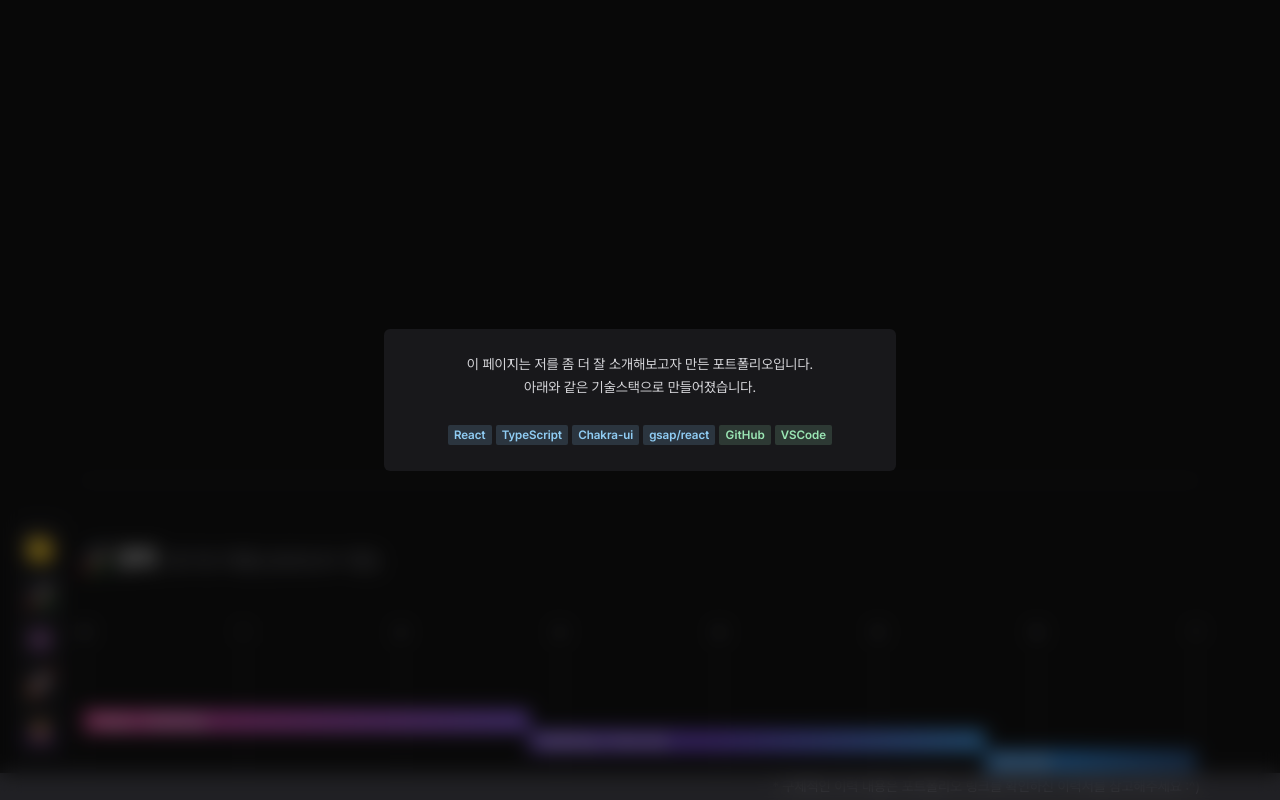
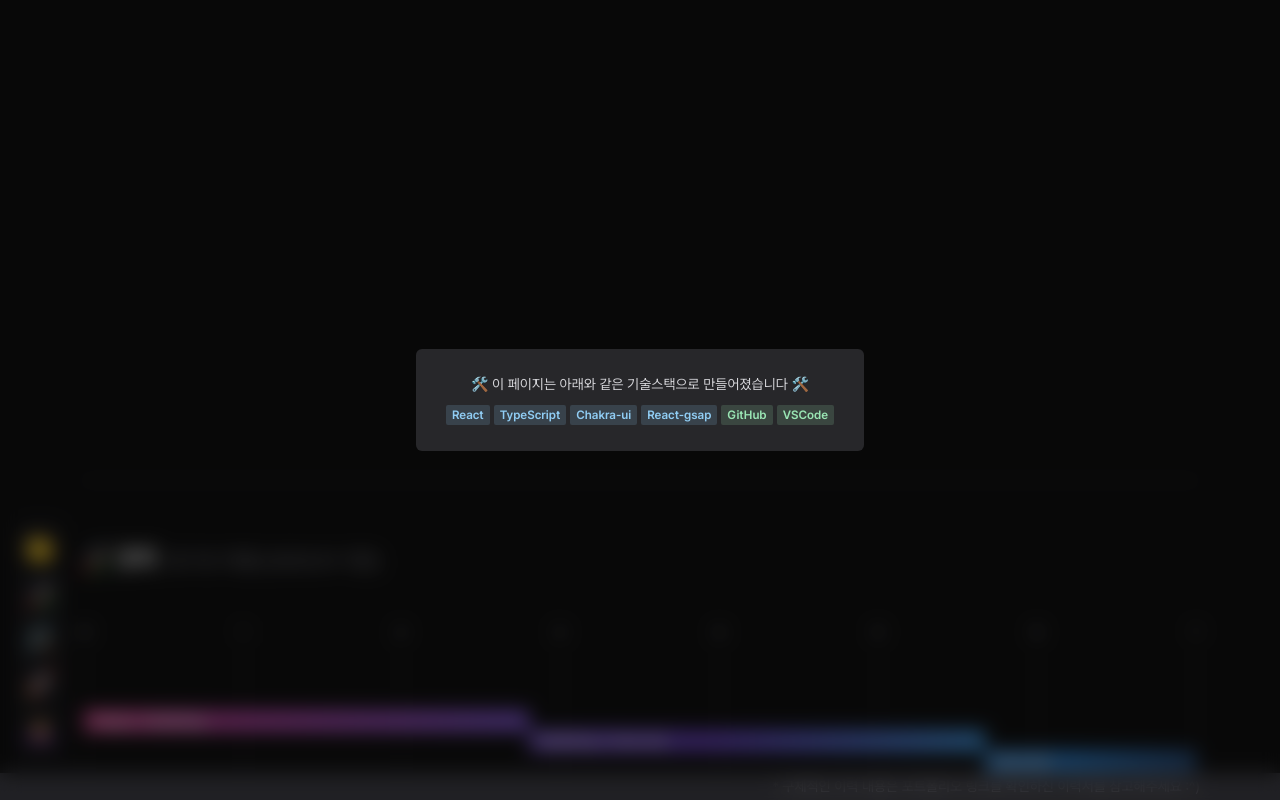
Before and after one commit to seseun/portfolio, a React (Create React App) app: page / in a window 1280 px wide. Shown: the top 800 px of the page. Built offline with nearby package versions, Linux system fonts and the light colour scheme.

Commit message:
change: 이모지 및 타이틀 변경

```diff
--- a/public/index.html
+++ b/public/index.html
@@ -4,10 +4,7 @@
     <meta charset="utf-8" />
     <link rel="icon" href="%PUBLIC_URL%/favicon.ico" />
     <meta name="viewport" content="width=device-width, initial-scale=1" />
-    <meta
-      name="description"
-      content="Web site created using create-react-app"
-    />
+    <meta name="description" content="seseun_portfolio" />
     <link rel="apple-touch-icon" href="%PUBLIC_URL%/logo192.png" />
     <!--
       manifest.json provides metadata used when your web app is installed on a
@@ -23,7 +20,7 @@
       work correctly both with client-side routing and a non-root public URL.
       Learn how to configure a non-root public URL by running `npm run build`.
     -->
-    <title>seseun portfolio</title>
+    <title>seseun_portfolio</title>
   </head>
   <body>
     <noscript>You need to enable JavaScript to run this app.</noscript>
--- a/src/components/SkillBox/index.tsx
+++ b/src/components/SkillBox/index.tsx
@@ -23,7 +23,7 @@ function SkillBox({
       width="100%"
       {...props}
     >
-      {!noBg && <Text as="span">👾</Text>}
+      {!noBg && <Text as="span">🛠️</Text>}
       <Flex py={0.5} gap={1} justifyContent={align} w="full" wrap="wrap">
         {children}
       </Flex>
--- a/src/pages/Home/Navigator/index.tsx
+++ b/src/pages/Home/Navigator/index.tsx
@@ -47,7 +47,7 @@ function Navigator<T extends Record<string, unknown>>({
         onClick={() => scrollToSection("career")}
       />
       <NavButton
-        emoji="👾"
+        emoji="🛠️"
         text="기술스택"
         onClick={() => scrollToSection("skill")}
       />
--- a/src/pages/Home/SectionProfile/HelloModal/index.tsx
+++ b/src/pages/Home/SectionProfile/HelloModal/index.tsx
@@ -13,21 +13,19 @@ import ModalProps from "type/ModalProps";
 
 function HelloModal({ isOpen, onClose }: ModalProps) {
   return (
-    <Modal isOpen={isOpen} onClose={onClose} isCentered size="lg">
+    <Modal isOpen={isOpen} onClose={onClose} isCentered size="md">
       <ModalOverlay backdropFilter="blur(10px)" />
       <ModalContent py={4} boxShadow="none">
         <ModalBody>
-          <VStack align="center" textAlign="center" spacing={6}>
+          <VStack align="center" textAlign="center" spacing={2}>
             <Text color="gray.300" fontSize="sm">
-              이 페이지는 저를 좀 더 잘 소개해보고자 만든 포트폴리오입니다.
-              <br />
-              아래와 같은 기술스택으로 만들어졌습니다.
+              🛠️ 이 페이지는 아래와 같은 기술스택으로 만들어졌습니다 🛠️
             </Text>
             <SkillBox align="center" noBg>
               <Badge colorScheme="blue">React</Badge>
               <Badge colorScheme="blue">TypeScript</Badge>
               <Badge colorScheme="blue">Chakra-ui</Badge>
-              <Badge colorScheme="blue">gsap/react</Badge>
+              <Badge colorScheme="blue">React-gsap</Badge>
               <Badge colorScheme="green">GitHub</Badge>
               <Badge colorScheme="green">VSCode</Badge>
             </SkillBox>
--- a/src/pages/Home/SectionProfile/index.tsx
+++ b/src/pages/Home/SectionProfile/index.tsx
@@ -1,5 +1,6 @@
 import {
   Box,
+  Button,
   Circle,
   Flex,
   HStack,
@@ -141,6 +142,12 @@ const SectionProfile = forwardRef<HTMLDivElement>((props, ref) => {
             }}
           >
             <Flex align="center" gap={2}>
+              <Text as="span">👾</Text>
+              <Button as="a" variant="link" href="https://github.com/seseun">
+                https://github.com/seseun
+              </Button>
+            </Flex>
+            <Flex align="center" gap={2}>
               <Text as="span">🤙</Text>
               <Text>+82 10-5492-1581</Text>
             </Flex>
--- a/src/pages/Home/SectionProject/index.tsx
+++ b/src/pages/Home/SectionProject/index.tsx
@@ -43,13 +43,13 @@ const SectionProject = forwardRef<HTMLDivElement>((props, ref) => {
           prjKey="kimplabs"
           company="아브코"
           subject="김프랩스"
-          date="2024.06 ~"
+          date="2024.05 ~"
           desc={`아비트리지 투자자들을 위한 김프 등의 트레이딩 정보를 제공하는 웹입니다.`}
           imgUrl={prjKimplabs}
           link="https://kimplabs.com/"
           comments={[
             "Next.js, TypeScript를 사용하여 WEB을 구현했습니다.",
-            "웹소캣을 사용했습니다.",
+            "웹소캣을 사용합니다.",
             "프론트개발 단독진행하였습니다.",
           ]}
           skills={
@@ -72,13 +72,13 @@ const SectionProject = forwardRef<HTMLDivElement>((props, ref) => {
           prjKey="avco-homepage"
           company="아브코"
           subject="자사 홈페이지 리뉴얼"
-          date="2024.05"
+          date="2024.04"
           desc={`자사 홈페이지를 React 웹으로 리뉴얼하였습니다.`}
           imgUrl={prjAvco}
           link="https://avco.kr/"
           comments={[
             "React, TypeScript를 사용하여 WEB을 구현했습니다.",
-            "react-gsap을 이용했습니다.",
+            "React-gsap을 이용했습니다.",
             "프론트개발 단독진행하였습니다.",
           ]}
           skills={
@@ -90,11 +90,12 @@ const SectionProject = forwardRef<HTMLDivElement>((props, ref) => {
               <Badge colorScheme="blue">React-query</Badge>
               <Badge colorScheme="blue">Gsap</Badge>
               <Badge colorScheme="blue">React-gsap</Badge>
+              <Badge colorScheme="blue">axios</Badge>
+              <Badge colorScheme="blue">Wordpress</Badge>
               <Badge colorScheme="red">Figma</Badge>
               <Badge colorScheme="green">GitHub</Badge>
               <Badge colorScheme="green">VSCode</Badge>
               <Badge colorScheme="green">Swagger</Badge>
-              <Badge colorScheme="green">Postman</Badge>
             </>
           }
         />
@@ -102,7 +103,7 @@ const SectionProject = forwardRef<HTMLDivElement>((props, ref) => {
           prjKey="gapcha"
           company="아브코"
           subject="갭챠"
-          date="2024.01 ~ 2024.04"
+          date="2024.02 ~ 2024.04"
           desc={`자사의 아비트리지를 이용한 트레이딩 봇을 이용하는 고객을 위한 클라이언트 웹입니다.`}
           imgUrl={prjGapcha}
           link="https://sales.gapcha.com/main"
@@ -118,6 +119,7 @@ const SectionProject = forwardRef<HTMLDivElement>((props, ref) => {
               <Badge colorScheme="blue">React-hook-form</Badge>
               <Badge colorScheme="blue">React-query</Badge>
               <Badge colorScheme="blue">Zustand</Badge>
+              <Badge colorScheme="blue">axios</Badge>
               <Badge colorScheme="red">Figma</Badge>
               <Badge colorScheme="green">GitHub</Badge>
               <Badge colorScheme="green">VSCode</Badge>
@@ -146,6 +148,7 @@ const SectionProject = forwardRef<HTMLDivElement>((props, ref) => {
               <Badge colorScheme="blue">React-hook-form</Badge>
               <Badge colorScheme="blue">React-query</Badge>
               <Badge colorScheme="blue">React-redux</Badge>
+              <Badge colorScheme="blue">axios</Badge>
               <Badge colorScheme="red">Figma</Badge>
               <Badge colorScheme="green">GitHub</Badge>
               <Badge colorScheme="green">VSCode</Badge>
--- a/src/pages/Home/SectionSkill/index.tsx
+++ b/src/pages/Home/SectionSkill/index.tsx
@@ -10,7 +10,7 @@ const SectionSkill = forwardRef<HTMLDivElement>((props, ref) => {
     <Section ref={ref} {...props}>
       <Flex justify="space-between" align="flex-end">
         <Heading as="h2">
-          👾 기술스택<Text as="small">우측 배지를 참고해주세요.</Text>
+          🛠️ 기술스택<Text as="small">우측 배지를 참고해주세요.</Text>
         </Heading>
         <Flex gap={2}>
           <Badge>자주 사용했습니다</Badge>
--- a/src/theme.ts
+++ b/src/theme.ts
@@ -141,7 +141,7 @@ const theme = extendTheme({
           outline: "none !important",
         },
         dialog: {
-          bgColor: mode("white", "gray.900")(props),
+          bgColor: mode("white", "gray.800")(props),
         },
       }),
     },
```
Also changed, not shown: src/pages/Home/SectionProject/ProjectCard/index.tsx (+1 -9 lines).
